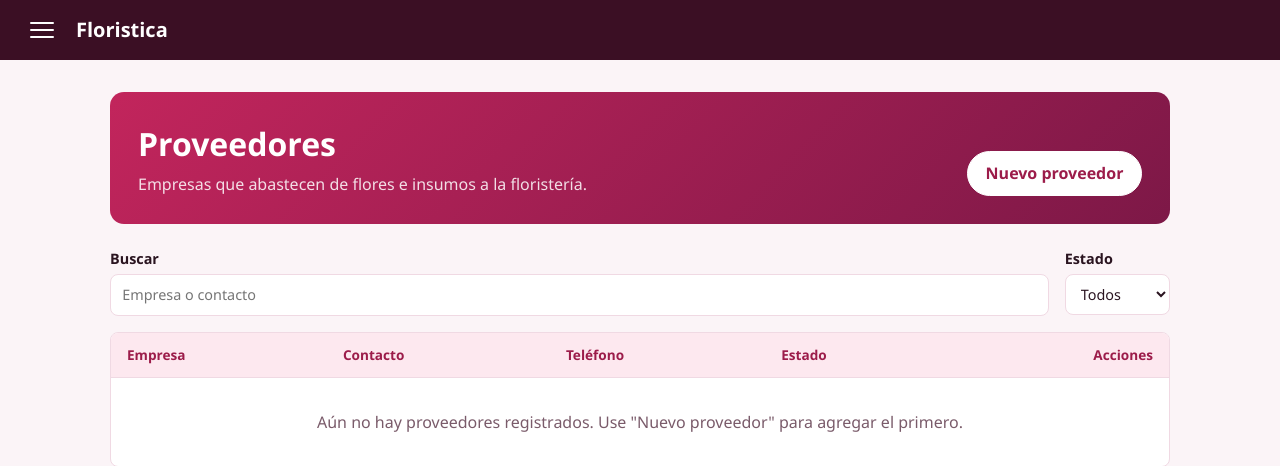
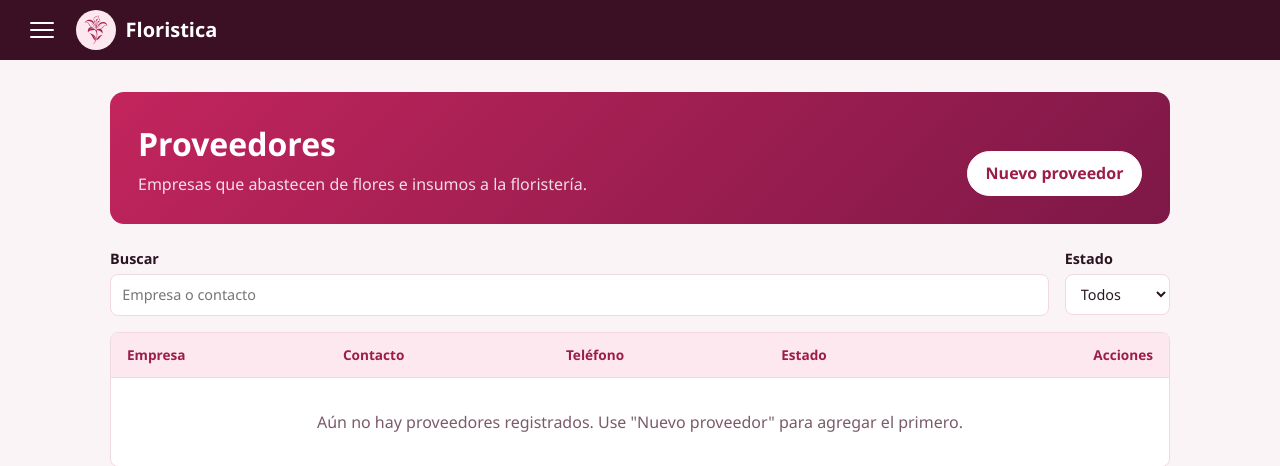
Before and after one commit to AmandaMonteroR/Floristica, a PHP site: page / in a window 1280 px wide. Shown: the top 466 px of the page. Run offline with PHP 8.4, Linux system fonts and the light colour scheme; data that the repository does not hold is empty.

Commit message:
Logo de Floristica

```diff
--- a/Aplicacion/Vista/menu.php
+++ b/Aplicacion/Vista/menu.php
@@ -16,14 +16,20 @@ $opcionesmenu = [
     <button type="button" class="boton-menu" id="botonmenu" aria-label="Abrir menú" aria-expanded="false" aria-controls="menulateral">
         <span></span><span></span><span></span>
     </button>
-    <a class="marca" href="index.php">Floristica</a>
+    <a class="marca" href="index.php">
+        <img class="logo" src="imagenes/logo.png" alt="">
+        <span>Floristica</span>
+    </a>
 </header>
 
 <div class="fondo-menu" id="fondomenu" hidden></div>
 
 <nav class="menu-lateral" id="menulateral" aria-label="Menú principal">
     <div class="menu-lateral-encabezado">
-        <span class="marca">Floristica</span>
+        <span class="marca">
+            <img class="logo" src="imagenes/logo.png" alt="">
+            <span>Floristica</span>
+        </span>
         <button type="button" class="boton-cerrar-menu" id="botoncerrarmenu" aria-label="Cerrar menú">&times;</button>
     </div>
     <ul>
--- a/Publico/css/estilos.css
+++ b/Publico/css/estilos.css
@@ -69,10 +69,21 @@ body {
 }
 
 .marca {
+    display: inline-flex;
+    align-items: center;
+    gap: 0.6rem;
     font-size: 1.25rem;
     font-weight: 700;
     color: #ffffff;
     text-decoration: none;
+}
+
+.logo {
+    width: 40px;
+    height: 40px;
+    padding: 4px;
+    background: var(--rosa-claro);
+    border-radius: 50%;
 }
 
 .fondo-menu {
```
Also changed, not shown: Publico/imagenes/logo.png (added).
